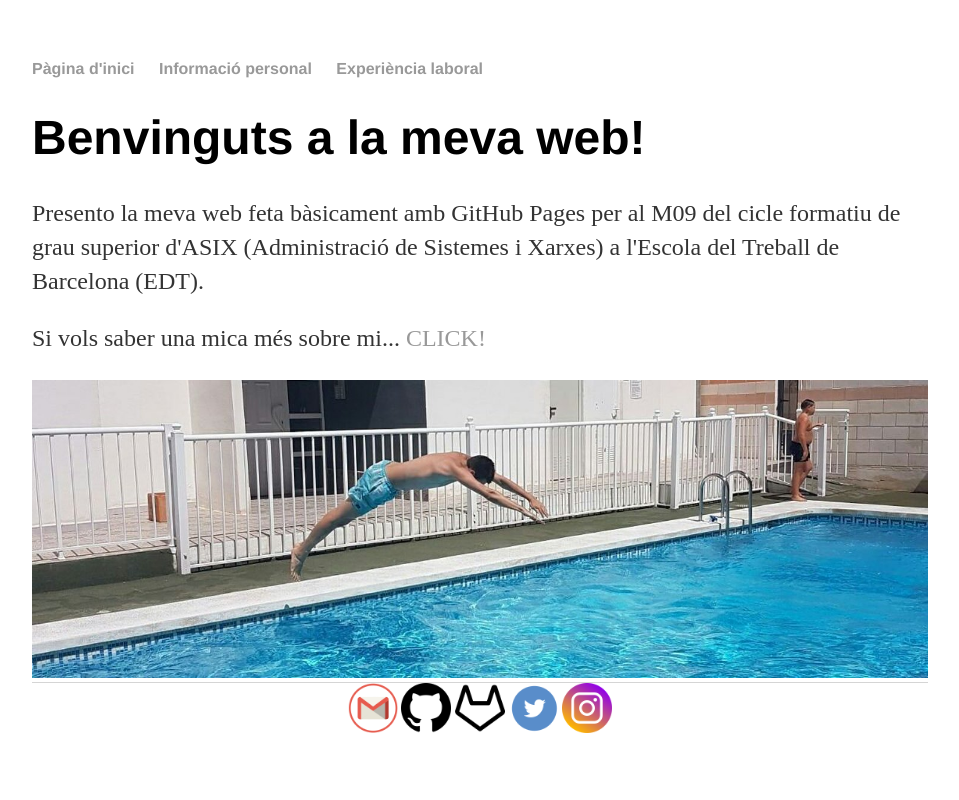
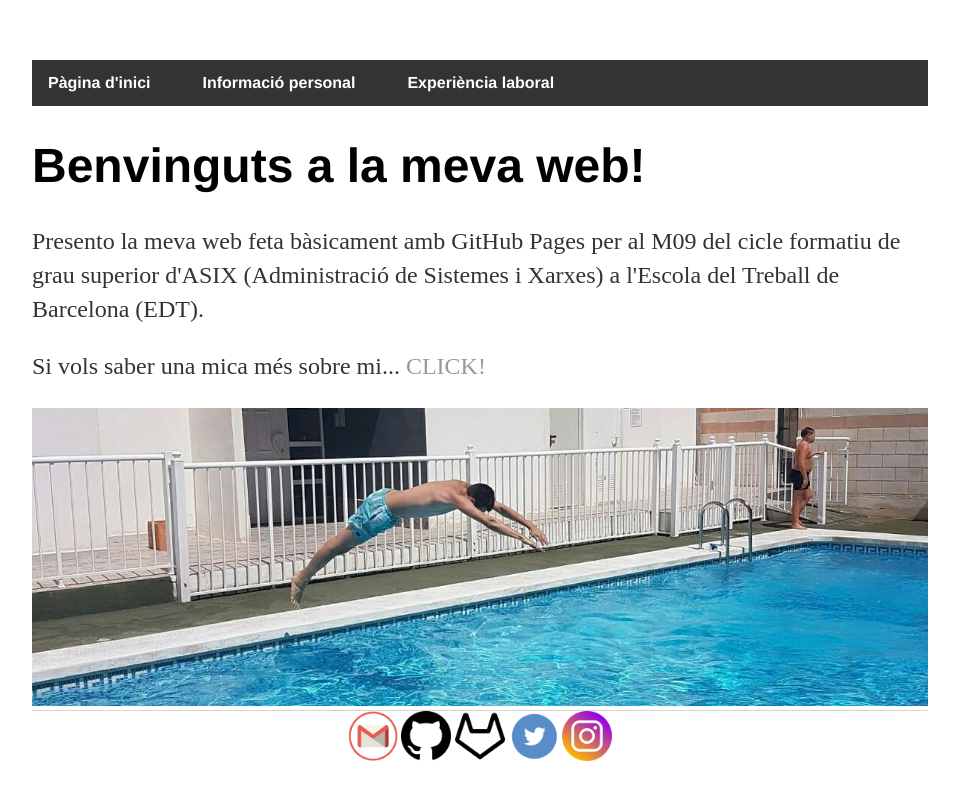
Before and after one commit to isx48102233/isx48102233.github.io, a Jekyll site: the page built from index.html, in a window 1280 px wide. Shown: the top 800 px of the page, without its empty margins (160-1119 px from the left). Built offline with Jekyll 4.4.1, drawn with Linux system fonts in a browser that asks for light colours.

Commit message:
Update main.css
css nav bar

```diff
--- a/css/main.css
+++ b/css/main.css
@@ -37,3 +37,32 @@
     width: 50px;
     height: 50px;
 }
+
+/* Barra de navegacio */
+ul {
+    list-style-type: none;
+    margin: 0;
+    padding: 0;
+    overflow: hidden;
+    background-color: #333;
+}
+
+li {
+    float: left;
+}
+
+li a {
+    display: block;
+    color: white;
+    text-align: center;
+    padding: 14px 16px;
+    text-decoration: none;
+}
+
+/* hover */
+li a:hover {
+    background-color: #111;
+}
+.active {
+    background-color: blue;
+}
```
